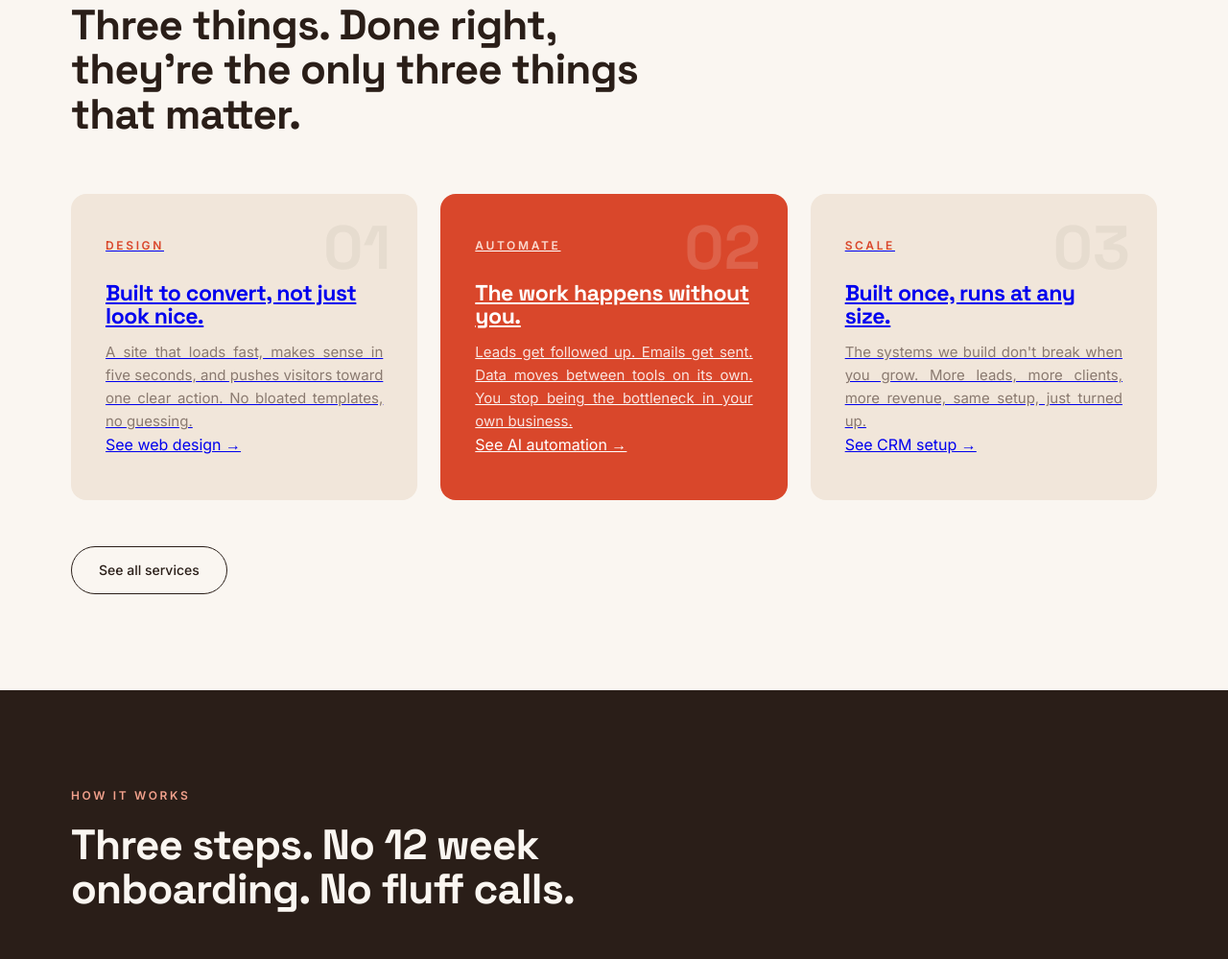
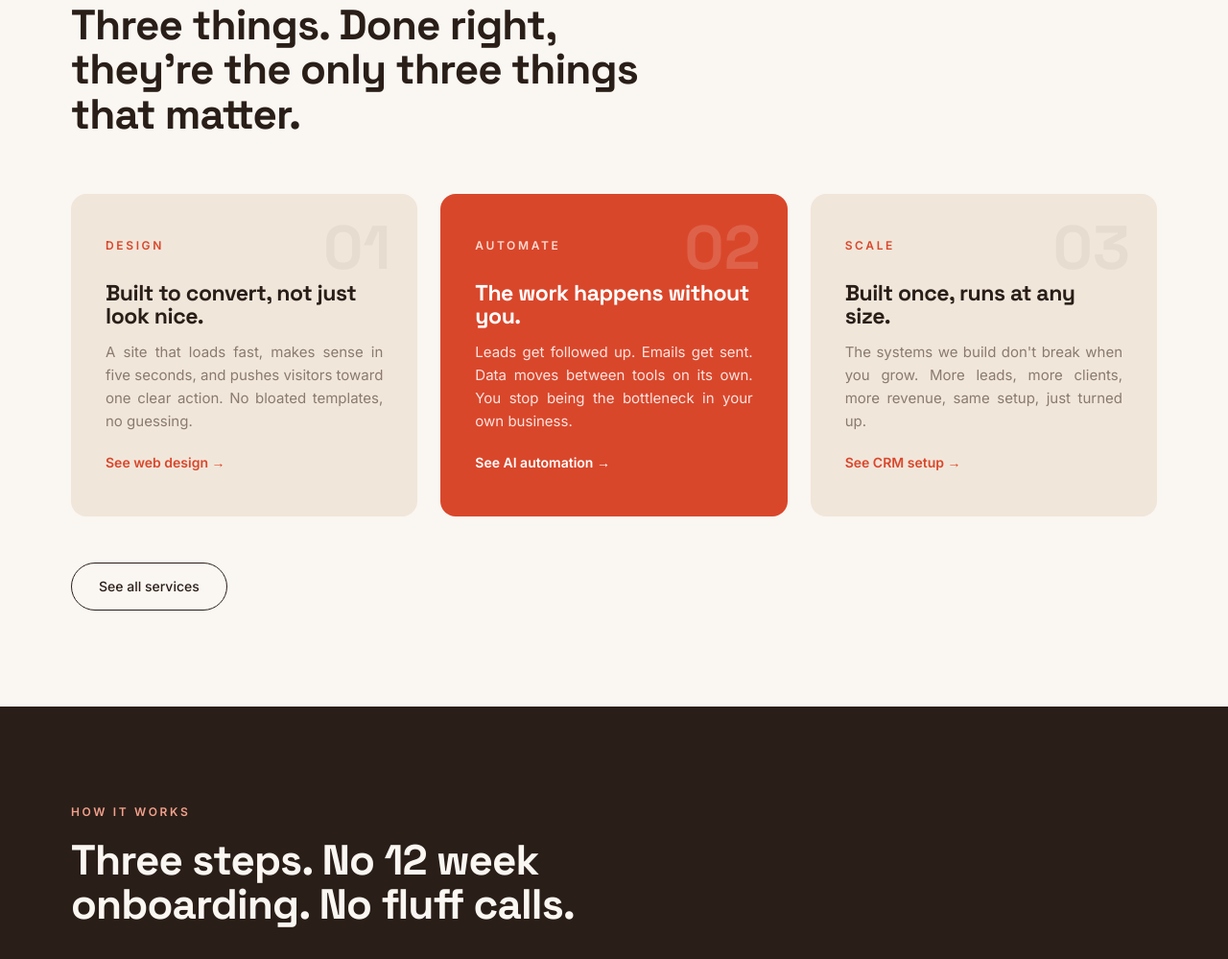
Before and after one commit to asekunezekiel/aceprime, a plain HTML site: page index.html in a window 1280 px wide. Shown: the part 975-1974 px from the top of the page at 96% size. Drawn offline with Linux system fonts and the light colour scheme.

Commit message:
Update style.css

```diff
--- a/style.css
+++ b/style.css
@@ -566,6 +566,7 @@ header {
 section {
   padding: 100px 0;
   position: relative;
+  scroll-margin-top: 90px;
 }
 
 .section-head {
@@ -609,6 +610,7 @@ section {
   display: grid;
   grid-template-columns: repeat(3, 1fr);
   gap: 24px;
+  align-items: stretch;
 }
 
 .pillar-card {
@@ -616,11 +618,21 @@ section {
   border-radius: 16px;
   padding: 44px 36px;
   position: relative;
-  transition: transform 0.2s ease, background 0.2s ease;
+  display: flex;
+  flex-direction: column;
+  text-decoration: none;
+  color: inherit;
+  transition: transform 0.2s ease, background 0.2s ease, box-shadow 0.2s ease;
 }
 
 .pillar-card:hover {
   transform: translateY(-6px);
+  box-shadow: 0 16px 40px rgba(42,30,24,0.1);
+}
+
+.pillar-card:focus-visible {
+  outline: 2px solid var(--red);
+  outline-offset: 3px;
 }
 
 .pillar-card.pillar-red {
@@ -671,6 +683,26 @@ section {
   font-size: 15px;
   color: var(--gray);
   position: relative;
+  flex-grow: 1;
+}
+
+.pillar-card .arrow {
+  margin-top: 20px;
+  font-size: 14px;
+  font-weight: 600;
+  color: var(--red);
+  display: inline-flex;
+  align-items: center;
+  gap: 6px;
+  transition: gap 0.2s ease;
+}
+
+.pillar-card.pillar-red .arrow {
+  color: #fff;
+}
+
+.pillar-card:hover .arrow {
+  gap: 10px;
 }
 
 /* ---------- SERVICE LIST ---------- */
```
